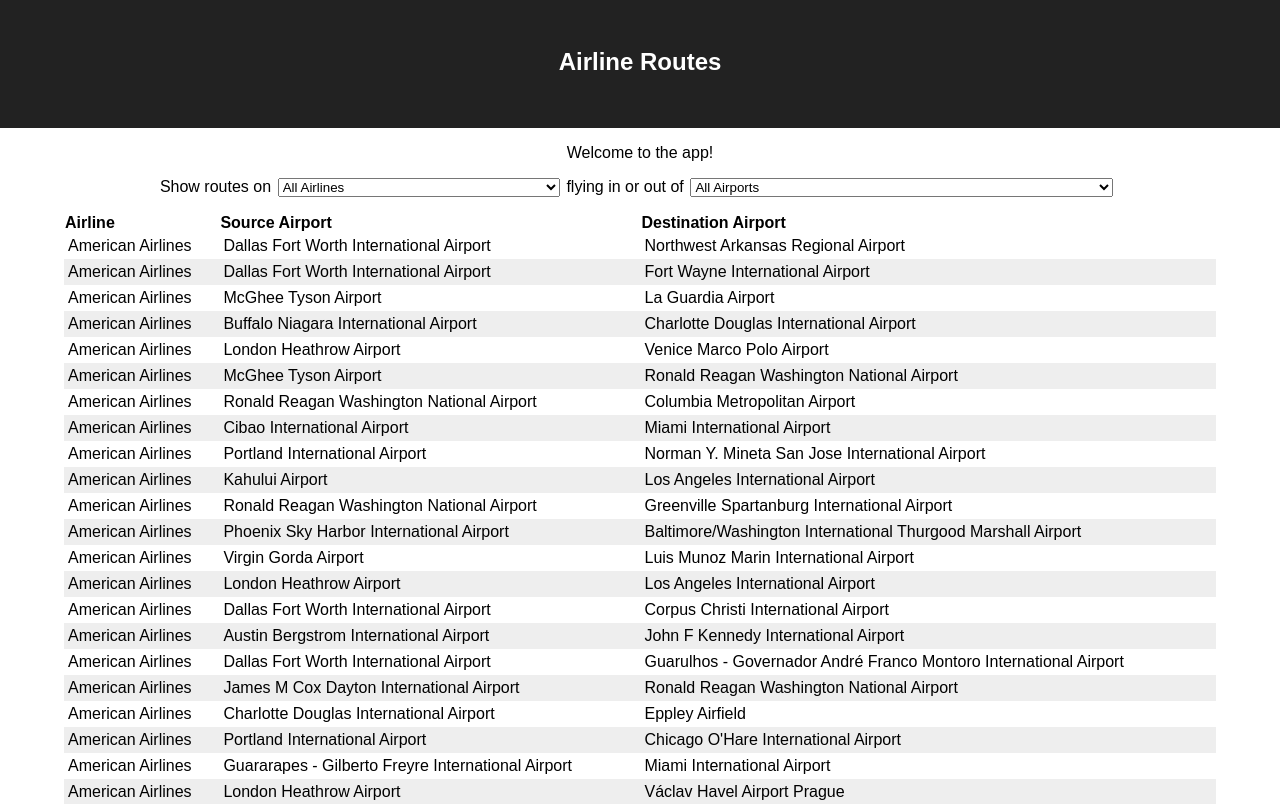
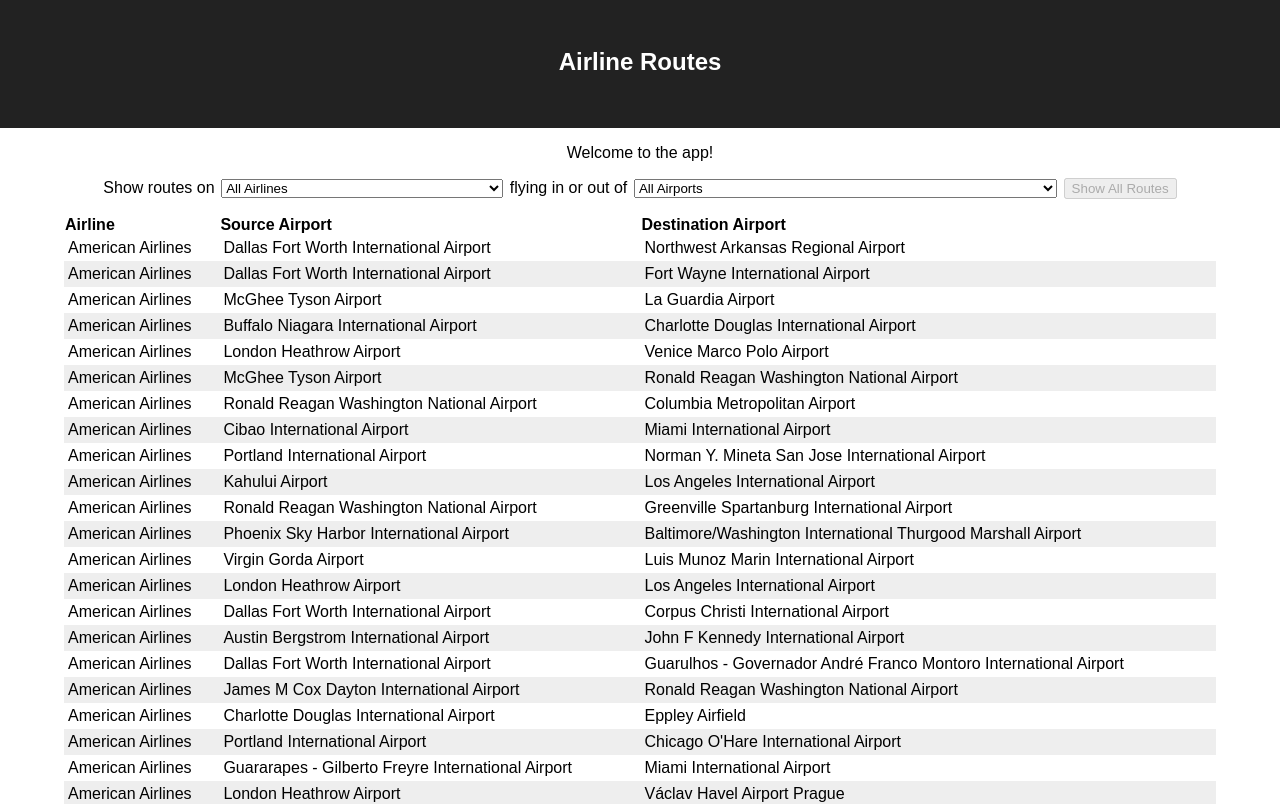
Before and after one commit to lt-z/Airlines-Routes, a React (Create React App) app: page / in a window 1280 px wide. Shown: the top 804 px of the page. Built offline with nearby package versions, Linux system fonts and the light colour scheme.

Commit message:
step 9 - revision on select

```diff
--- a/src/App.js
+++ b/src/App.js
@@ -45,6 +45,13 @@ const App = () => {
     return getAirportByCode(value).name
   }
 
+  const resetFilters = () => {
+    setAirline('all')
+    setAirport('all')
+  }
+
+  const defaultsSelected = airline === 'all' && airport === 'all'
+
   const columns = [
     { name: 'Airline', property: 'airline' },
     { name: 'Source Airport', property: 'src' },
@@ -64,13 +71,18 @@ const App = () => {
             options={filteredAirlines}
             onSelect={selectAirline}
             allTitle='All Airlines'
+            value={airline}
           />
           flying in or out of
           <Select
             options={filteredAirports}
             onSelect={selectAirport}
             allTitle='All Airports'
+            value={airport}
           />
+          <button onClick={resetFilters} disabled={defaultsSelected}>
+            Show All Routes
+          </button>
         </p>
 
         <Table
--- a/src/components/Select.jsx
+++ b/src/components/Select.jsx
@@ -1,19 +1,19 @@
 import React from 'react'
 
-const Select = ({ options, onSelect, allTitle }) => {
+const Select = ({ options, onSelect, allTitle, value }) => {
   const handleChange = (event) => {
     event.preventDefault();
-    console.log(event.target.value);
     onSelect(event.target.value);
   };
 
   const createOptions = options.map((option, i) => {
     return <option key={i} value={option.id || option.code} disabled={!option.active}>{option.name}</option>
   });
-  createOptions.unshift(<option key="all" value="all">{allTitle}</option>)
+  createOptions.unshift(<option key="all" value="all" defaultValue>{allTitle}</option>)
 
   return (
     <select
+      value={value}
       onChange={handleChange}>
         {createOptions}
     </select>
```
